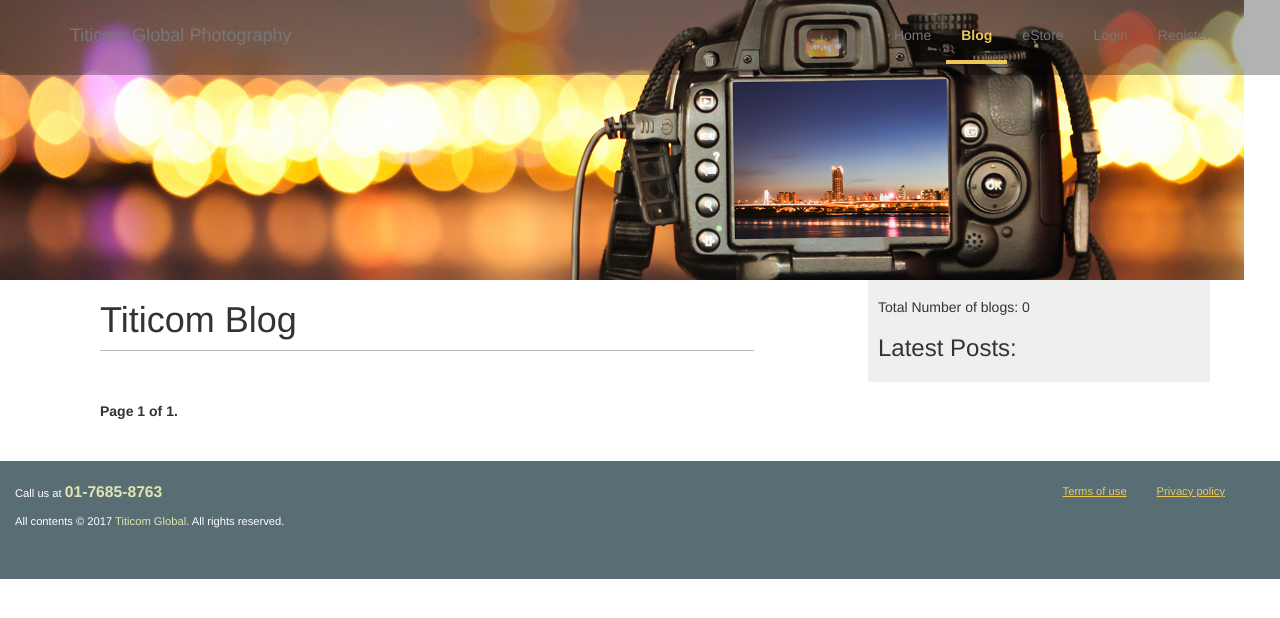
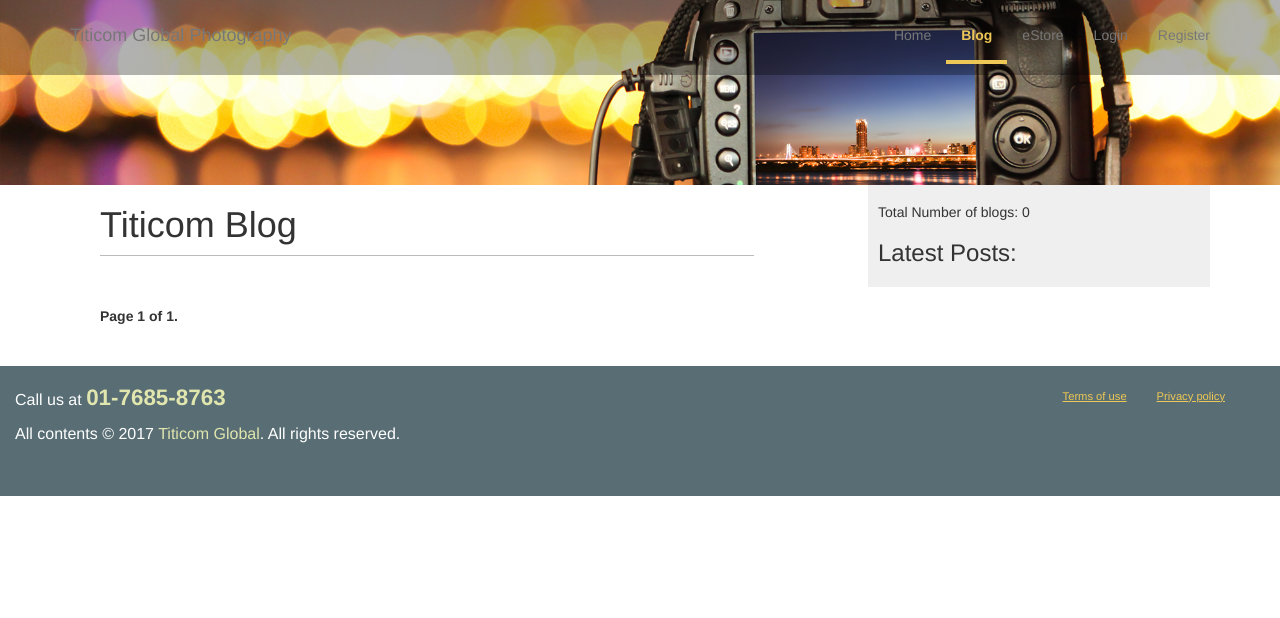
Before and after one commit to caananay/titicomglobal, a Django app: page /blog/ in a window 1280 px wide. Shown: the top 618 px of the page. Run offline with Django 3.2, Linux system fonts and the light colour scheme; data that the repository does not hold is empty; parts of the project's set-up code (start-up, migrations or seed data) failed here and were passed over; some libraries are stand-ins or nearby versions.

Commit message:
made some changes to blog image

```diff
--- a/blog/templates/blog/post/detail.html
+++ b/blog/templates/blog/post/detail.html
@@ -5,10 +5,8 @@
 {% block title %}{{ post.title }}{% endblock %}
 
 {% block content %}
-	 {% block blog_header %}
-		<div id="blog">
-			<img src="{% static 'img/img2.png' %}" class="img-responsive">
-		</div>
+	{% block blog_header %}
+		<div id="blog"></div>
 	{% endblock %}
 <div class="container">
 	 <div id="content1">
--- a/blog/templates/blog/post/list.html
+++ b/blog/templates/blog/post/list.html
@@ -6,9 +6,7 @@
 
 {% block content %}
 	 {% block blog_header %}
-		<div id="blog">
-			<img src="{% static 'img/img2.png' %}" class="img-responsive">
-		</div>
+		<div id="blog"></div>
 	{% endblock %}
 <div class="container">
 	<div id="content1">
--- a/blog/templates/blog/post/share.html
+++ b/blog/templates/blog/post/share.html
@@ -8,9 +8,7 @@
 
             {% endblock %}
    {% block content %}
-         <div id="blog">
-                <img src="{% static 'img/img2.png' %}" class="img-responsive">
-        </div>
+         <div id="blog"></div>
         <div class="container">
             {% if sent %}
                 <h3>E-mail successfully sent</h3>
--- a/home/templates/index.html
+++ b/home/templates/index.html
@@ -15,8 +15,8 @@
 			<div class="carousel-inner">
 			  <div class="item active"><img src="{% static 'img/bottle.jpg' %}" alt="bottle"></div>
 			  <div class="item"><img src="{% static 'img/sunset.jpg' %}" class="img-responsive" alt="City"></div>
-			  <div class="item"><img src="{% static 'img/images1.jpg' %}" class="img-responsive" alt="seaside"></div>
-			  <div class="item"><img src="{% static 'img/IMG_0154.jpg' %}" class="img-responsive" alt="Island"></div>
+			  <div class="item"><img src="{% static 'img/camera.jpg' %}" class="img-responsive" alt="seaside"></div>
+			  <div class="item"><img src="{% static 'img/IMG_0154.JPG' %}" class="img-responsive" alt="Island"></div>
 			</div><!-- carousel-inner -->
 
 			<a class="left carousel-control" href="#featured" role="button" data-slide="prev">
--- a/static/css/base.css
+++ b/static/css/base.css
@@ -37,6 +37,12 @@ h2 {
     padding-bottom: 85px;
 }
 
+p {
+  font-size: 16px;
+  font-weight: 500;
+  line-height: 1.5em;
+}
+
 p.date {
     color:#ccc;
     font-family: georgia, serif;
@@ -54,7 +60,7 @@ p.date {
 }
 
 #home-slider img {
-    height: 700px;
+    height: auto;
     width: 100%;
 }
 
--- a/static/css/blog.css
+++ b/static/css/blog.css
@@ -12,9 +12,12 @@
     height:100%;
 }
 
-#blog img {
-    width: auto;
-    height: 280px;
+#blog {
+    padding-top: 185px;
+    background: url(../img/img2.png);
+    background-repeat: no-repeat;
+    background-size: cover;
+    background-position: center;
 }
 
 .story-img {
--- a/static/css/store.css
+++ b/static/css/store.css
@@ -117,8 +117,8 @@ ul.errorlist {
 
 #shop-header {
      background: url(../img/images1.jpg);
-    height: 200px;
-    width: auto;
+     background-repeat: no-repeat;
+     background-size: cover;
 }
 
 #header {
--- a/templates/base.html
+++ b/templates/base.html
@@ -49,12 +49,14 @@
         </div>
         {% endif %}
 
+
        {% block content %}
         {% endblock %}
 
 
-    <footer id="footer">
+
       {% block footer %}
+       <footer id="footer">
         <div class="content container-fluid">
           <div class="row">
             <div class="col-sm-6">
@@ -71,12 +73,13 @@
             </div><!-- col-sm-6 -->
           </div><!-- row -->
         </div><!-- content container -->
+         </footer>
       {% endblock %}
-    </footer>
+
 
      <!--script references-->
     <script src="https://cdnjs.cloudflare.com/ajax/libs/jquery/3.0.0-alpha1/jquery.min.js"></script>
     <script src="https://maxcdn.bootstrapcdn.com/bootstrap/3.3.7/js/bootstrap.min.js"></script>
-    <script src="{% static 'js/script.js' %}"></script>
+
 </body>
 </html>
--- a/titicom/settings.py
+++ b/titicom/settings.py
@@ -24,7 +24,7 @@ BASE_DIR = os.path.dirname(os.path.dirname(os.path.abspath(__file__)))
 SECRET_KEY = '=-ri#6^!q&qe@osucvqyd^)t0fzf1+ru53c^%two50ye%d)++m'
 
 # SECURITY WARNING: don't run with debug turned on in production!
-DEBUG = True
+DEBUG = False
 
 ALLOWED_HOSTS = ['127.0.0.1', 'titicomglobal.herokuapp.com']
 
@@ -137,7 +137,7 @@ USE_L10N = True
 USE_TZ = True
 
 #DISQUS SETTINGS
-DISQUS_API_KEY = 'q8wGpoJaVua1F9QaQaaDoAFDPqpDiEUZF6nlogdAd5rJJwOXwXZYiKaxj3pwJ3Sr'
+# DISQUS_API_KEY = 'q8wGpoJaVua1F9QaQaaDoAFDPqpDiEUZF6nlogdAd5rJJwOXwXZYiKaxj3pwJ3Sr'
 DISQUS_WEBSITE_SHORTNAME = 'titicomglobalblog'
 SITE_ID = 3
 
```
Also changed, not shown: static/img/camera.jpg (added).
